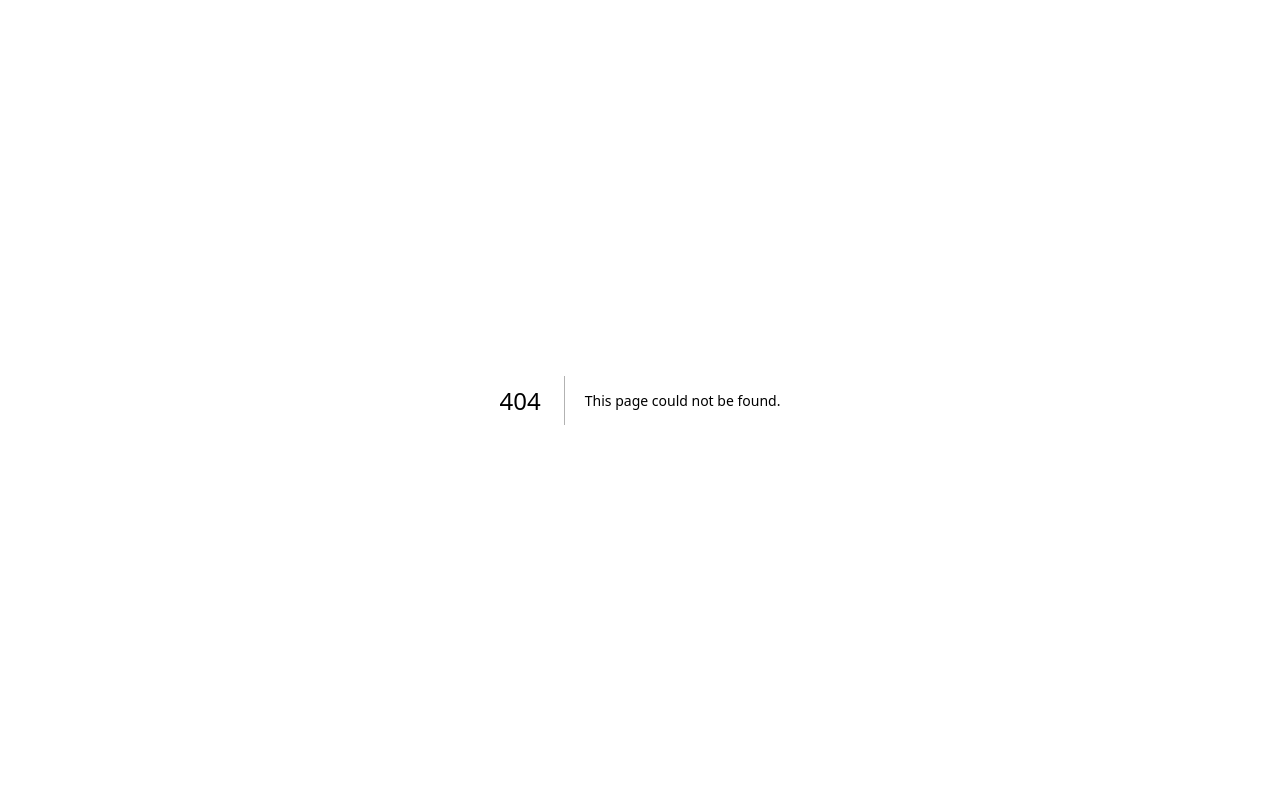
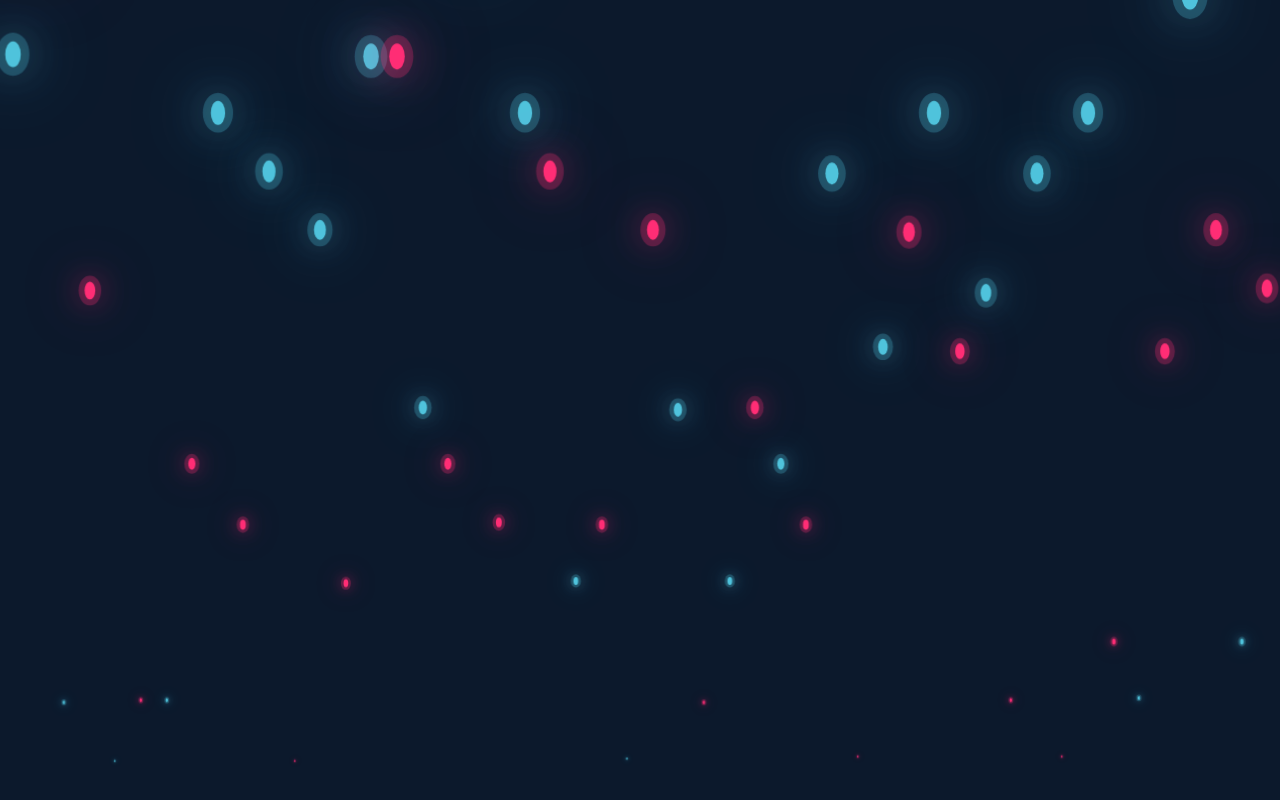
Before and after one commit to monarchfish/nextjs-dashboard, a Next.js app: page /game in a window 1280 px wide. Before the commit this address had no page. Built offline with nearby package versions, Linux system fonts and the light colour scheme; a web font is replaced by a local one.

Commit message:
add game page

```diff
--- /dev/null
+++ b/app/game/drawCard/page.tsx
@@ -0,0 +1,10 @@
+import styles from './styles.module.scss';
+
+export default function Page() {
+
+    return (
+        <div className={styles.drawCard}>
+            draw game
+        </div>
+    );
+}
--- /dev/null
+++ b/app/game/layout.tsx
@@ -0,0 +1,23 @@
+import SideNav from '@/app/ui/game/sideNav/sideNav';
+import styles from './styles.module.scss';
+
+export default function Layout({ children }: { children: React.ReactNode }) {
+  const getRandomNum = () => {
+    return Math.floor(Math.random() * 40);
+  }
+
+  return (
+    <div className={`flex h-screen flex-col md:flex-row md:overflow-hidden`}>
+      <div className={styles.bubbleBackground}>
+        <div className={styles.bubbles}>
+        {
+          Array.from({ length: 50 }).map((_, index) => (
+            <span style={{ '--i': getRandomNum() } as React.CSSProperties} key={index}></span>
+          ))
+        }
+
+        </div>
+      </div>
+    </div>
+  );
+}
--- /dev/null
+++ b/app/game/page.tsx
@@ -0,0 +1,13 @@
+import { Metadata } from 'next';
+
+export const metadata: Metadata = {
+    title: 'Game',
+};
+
+export default async function Page() {
+    return (
+        <div className="w-full">
+            Welcome to Game Page
+        </div>
+    );
+}
--- /dev/null
+++ b/app/game/styles.module.scss
@@ -0,0 +1,45 @@
+.bubbleBackground {
+    margin: 0;
+    padding: 0;
+    box-sizing: border-box;
+    position: relative;
+    width: 100%;
+    height: 100vh;
+    overflow: hidden;
+        min-height: 100vh;
+        background: #0c192c;
+
+    .bubbles {
+        display: flex;
+
+        span {
+            width: 30px;
+            height: 30px;
+            background-color: #4fc3dc;
+            margin: 0 4px;
+            border-radius: 50%;
+            box-shadow: 0 0 0 10px #4fc3dc44,
+            0 0 50px #4fc3dc,
+            0 0 100px #4fc3dc;
+            animation: animation calc(120s / var(--i)) linear infinite;
+
+            &:nth-child(even) {
+                background-color: #ff2d75;
+                box-shadow: 0 0 0 10px #ff2d7544,
+            0 0 50px #ff2d75,
+            0 0 100px #ff2d75;
+
+            }
+        }
+    }
+
+    @keyframes animation {
+        0% {
+            transform: translateY(100vh) scale(0);
+        }
+
+        100% {
+            transform: translateY(-10vh) scale(1);
+        }
+    }
+}
--- a/app/ui/dashboard/nav-links.tsx
+++ b/app/ui/dashboard/nav-links.tsx
@@ -31,6 +31,12 @@ const links = [
       { name: 'continue2', href: '/dashboard/user/profit' },
     ],
   },
+  {
+    name: 'Game',
+    href: '/game',
+    icon: UserIcon,
+    target: 'blank'
+  }
   // {
   //   name: '使用者',
   //   href: '',
@@ -82,6 +88,7 @@ export default function NavLinks() {
                   'bg-sky-100 text-blue-600': pathname === link.href,
                 },
               )}
+              target={link.target}
             >
               <LinkIcon className="w-6" />
               <span>{link.name}</span>
--- /dev/null
+++ b/app/ui/game/nav-links.tsx
@@ -0,0 +1,68 @@
+'use client';
+
+import {
+  UserIcon
+} from '@heroicons/react/24/outline';
+import Link from 'next/link';
+import { usePathname } from 'next/navigation';
+import clsx from 'clsx';
+
+const links = [
+  {
+    name: 'Game',
+    href: '/game',
+    icon: UserIcon,
+    children: [
+      { name: 'DrawCard', href: '/game/drawCard' }
+    ]
+  }
+];
+
+export default function NavLinks() {
+  const pathname = usePathname();
+
+  return (
+    <>
+      {links.map((link) => {
+        const LinkIcon = link.icon;
+
+        return (
+          <div key={link.name}>
+            <Link
+              href={link.href}
+              className={clsx(
+                'flex items-center gap-2 rounded-md p-3 text-sm font-medium',
+                {
+                  'bg-sky-100 text-blue-600': pathname === link.href,
+                },
+              )}
+            >
+              <LinkIcon className="w-6" />
+              <span>{link.name}</span>
+            </Link>
+            {link.children && (
+              <div className="ml-4 mt-2 space-y-1">
+                {link.children.map((child) => {
+                  return (
+                    <Link
+                      key={child.name}
+                      href={child.href}
+                      className={clsx(
+                        'block rounded-md px-3 py-2 text-sm font-medium hover:bg-sky-100 hover:text-blue-600',
+                        {
+                          'bg-sky-100 text-blue-600': pathname === child.href,
+                        },
+                      )}
+                    >
+                      {child.name}
+                    </Link>
+                  );
+                })}
+              </div>
+            )}
+          </div>
+        );
+      })}
+    </>
+  );
+}
--- /dev/null
+++ b/app/ui/game/sideNav/sideNav.tsx
@@ -0,0 +1,22 @@
+import Link from 'next/link';
+import NavLinks from '@/app/ui/game/nav-links';
+import AcmeLogo from '@/app/ui/acme-logo';
+
+export default function SideNav() {
+  return (
+    <div className="flex h-full flex-col px-3 py-4 md:px-2">
+      <Link
+        className="mb-2 flex h-20 items-end justify-start rounded-md bg-blue-600 p-4 md:h-40"
+        href="/"
+      >
+        <div className="text-white">
+          <AcmeLogo />
+        </div>
+      </Link>
+      <div className="flex grow flex-row justify-between space-x-2 md:flex-col md:space-x-0 md:space-y-2">
+        <NavLinks />
+        <div className="hidden h-auto w-full grow rounded-md bg-gray-50 md:block"></div>
+      </div>
+    </div>
+  );
+}
--- a/auth.config.ts
+++ b/auth.config.ts
@@ -7,7 +7,7 @@ export const authConfig = {
   callbacks: {
     authorized({ auth, request: { nextUrl } }) {
       const isLoggedIn = !!auth?.user;
-      const isOnDashboard = nextUrl.pathname.startsWith('/dashboard');
+      const isOnDashboard = nextUrl.pathname.startsWith('/dashboard') || nextUrl.pathname.startsWith('/game') ;
       if (isOnDashboard) {
         if (isLoggedIn) return true;
         return false; // Redirect unauthenticated users to login page
```
Also changed, not shown: app/game/drawCard/styles.module.scss (added), app/ui/game/sideNav/styles.module.scss (added).
